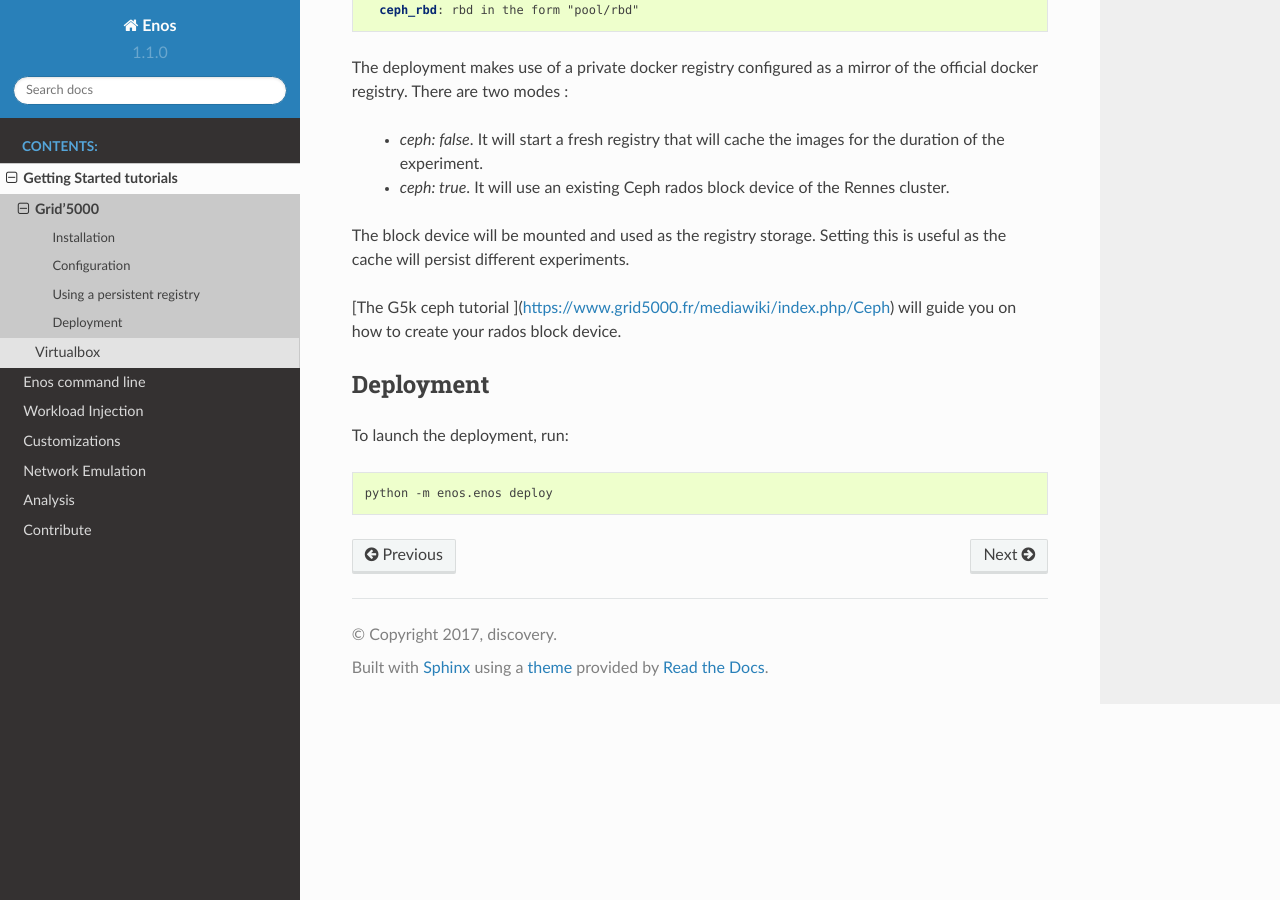
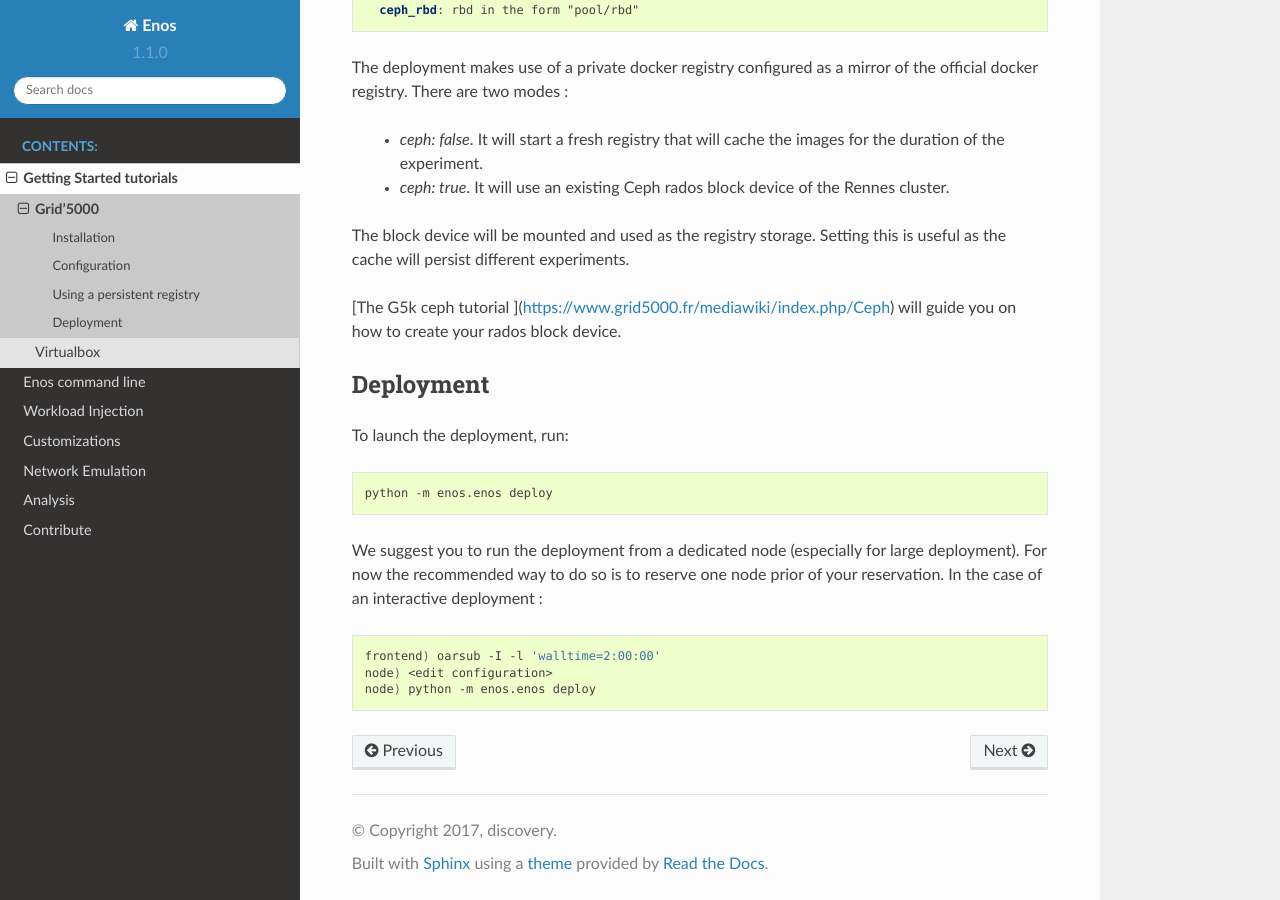
Before and after one commit to BeyondTheClouds/enos, a Sphinx documentation site: the page built from docs/getting-started/grid5000.rst, in a window 1280 px wide and 900 px high, scrolled down 1045 px. Built offline with Sphinx 7.4.7 and the Read the Docs theme 2.0.0, drawn with Linux system fonts in a browser that asks for light colours.

Commit message:
[doc] How to deploy from a dedicated node
Note that source the admin-openrc is done with '.' as bash seems not
to the default shell on g5k nodes.

```diff
--- a/docs/getting-started/grid5000.rst
+++ b/docs/getting-started/grid5000.rst
@@ -78,3 +78,13 @@ To launch the deployment, run:
 .. code-block:: bash
 
     python -m enos.enos deploy
+
+We suggest you to run the deployment from a dedicated node (especially for large
+deployment). For now the recommended way to do so is to reserve one node prior
+of your reservation. In the case of an interactive deployment :
+
+.. code-block:: bash
+
+    frontend) oarsub -I -l 'walltime=2:00:00'
+    node) <edit configuration>
+    node) python -m enos.enos deploy
```
Also changed, not shown: 1 other file.
